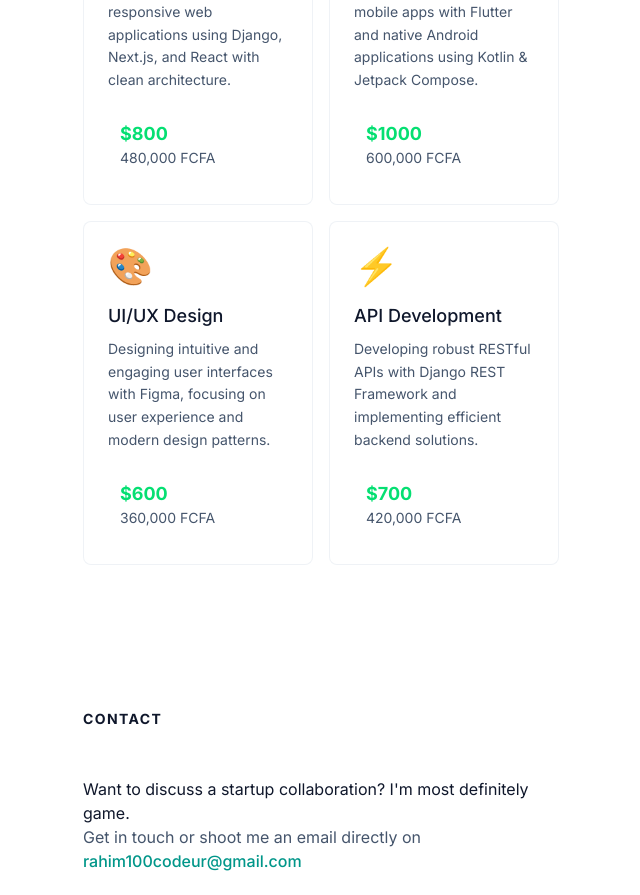
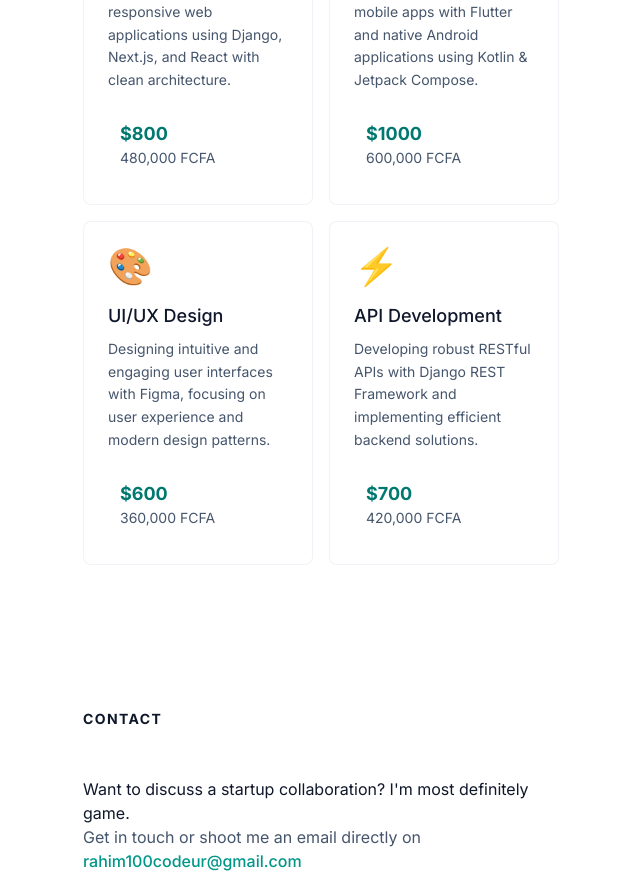
Before and after one commit to Rahim10020/freelance_portfolio, a Next.js app: page / in a window 1280 px wide. Shown: the part 3660-4555 px from the top of the page, without its empty margins (561-1201 px from the left). Built offline with nearby package versions, Linux system fonts and the light colour scheme; no server answers.

Commit message:
corrections de couleurs de service card

```diff
--- a/src/components/ui/ServiceCard.tsx
+++ b/src/components/ui/ServiceCard.tsx
@@ -13,7 +13,7 @@ export default function ServiceCard({ service, showPricing = false }: ServiceCar
             <p className="text-sm text-slate-600 dark:text-slate-400 leading-relaxed mb-4">{service.description}</p>
             {showPricing && (
                 <div className="mt-4 p-3 rounded-md">
-                    <div className="text-lg font-bold text-green-400">${service.priceUSD}</div>
+                    <div className="text-lg font-bold text-teal-700 dark:text-teal-300">${service.priceUSD}</div>
                     <div className="text-sm text-slate-600 dark:text-slate-400">{service.priceFCFA.toLocaleString()} FCFA</div>
                 </div>
             )}
```
